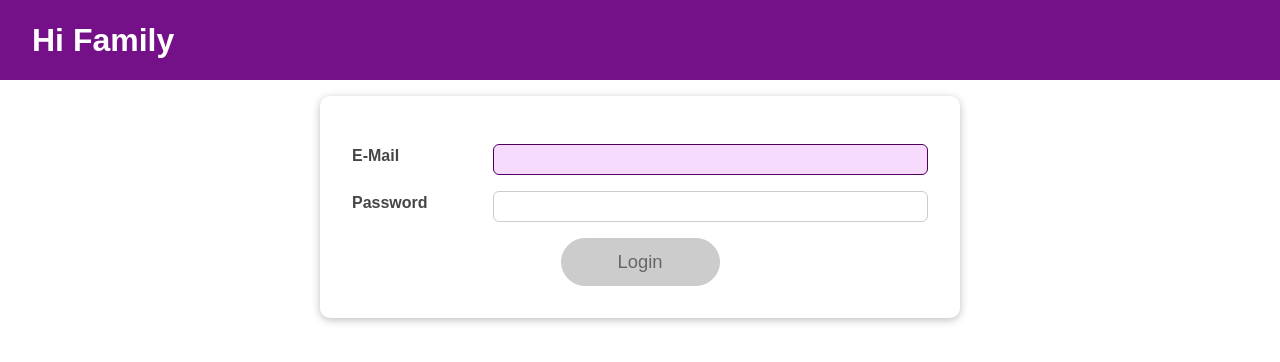
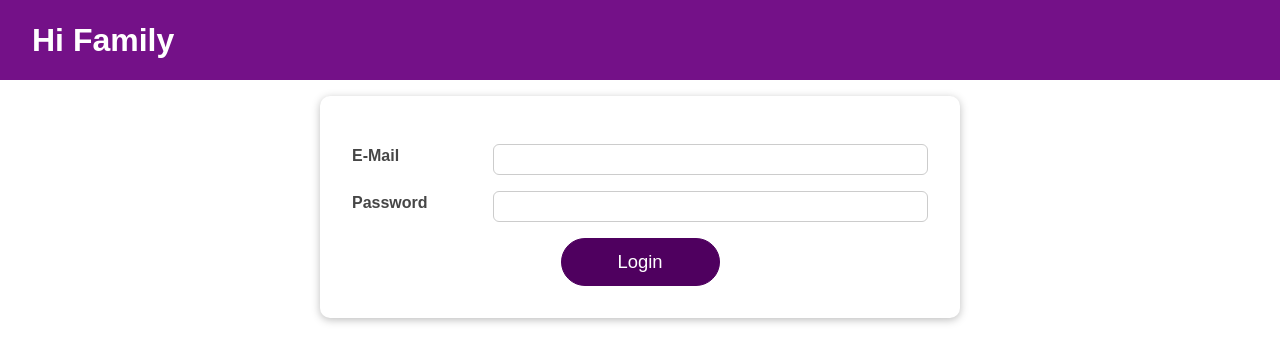
Before and after one commit to piyush-123-123/LoginPage, a React (Vite) app: page / in a window 1280 px wide. Shown: the top 362 px of the page. Built offline with nearby package versions, Linux system fonts and the light colour scheme.

Commit message:
Implemented useImperativeHandle hook

```diff
--- a/src/components/Home/Home.jsx
+++ b/src/components/Home/Home.jsx
@@ -1,14 +1,15 @@
-import React from 'react';
+import React, { useContext } from 'react';
 
 import Card from '../UI/Card/Card';
 import classes from './Home.module.css';
 import Button from '../UI/Button/Button';
-
+import AuthContext from '../../store/auth-context';
 const Home = (props) => {
+    const ctx=useContext(AuthContext);
   return (
     <Card className={classes.home}>
       <h1>Welcome back Piyush !!</h1>
-      <Button onClick={props.onLogout}>Logout</Button>
+      <Button onClick={ctx.onLogout}>Logout</Button>
     </Card>
   );
 };
--- /dev/null
+++ b/src/components/Input/Input.jsx
@@ -0,0 +1,36 @@
+import React,{useEffect, useImperativeHandle, useRef} from "react";
+import classes from "./Input.module.css";
+const Input=React.forwardRef((props,ref)=>{
+
+    const InputRef=useRef();
+    const activate=()=>{
+        InputRef.current.focus();
+    }
+    useImperativeHandle(ref,()=>{
+        return {
+            focus:activate
+        }
+    })
+
+
+return (
+     <div
+              className={`${classes.control} ${
+                props.isValid === false ? classes.invalid : ""
+              }`}
+            >
+              <label htmlFor={props.id}>{props.label}</label>
+              <input
+                type={props.type}
+                ref={InputRef}
+                id={props.id}
+                value={props.value}
+                onChange={props.onChange}
+                onBlur={props.onBlur}
+              />
+            </div>
+)
+
+
+});
+export default Input;
--- /dev/null
+++ b/src/components/Input/Input.module.css
@@ -0,0 +1,50 @@
+
+.control {
+  margin: 1rem 0;
+  display: flex;
+  align-items: stretch;
+  flex-direction: column;
+}
+
+.control label,
+.control input {
+  display: block;
+}
+
+.control label {
+  font-weight: bold;
+  flex: 1;
+  color: #464646;
+  margin-bottom: 0.5rem;
+}
+
+.control input {
+  flex: 3;
+  font: inherit;
+  padding: 0.35rem 0.35rem;
+  border-radius: 6px;
+  border: 1px solid #ccc;
+}
+
+.control input:focus {
+  outline: none;
+  border-color: #4f005f;
+  background: #f6dbfc;
+}
+
+.control.invalid input {
+  border-color: red;
+  background: #fbdada;
+}
+
+.actions {
+  text-align: center;
+}
+
+@media (min-width: 768px) {
+  .control {
+    align-items: center;
+    flex-direction: row;
+  }
+
+}
--- a/src/components/Login/Login.jsx
+++ b/src/components/Login/Login.jsx
@@ -1,11 +1,9 @@
-
-
 import React, { useState, useReducer, useEffect ,useContext ,useRef} from "react";
-
 import Card from "../UI/Card/Card";
 import classes from "./Login.module.css";
 import Button from "../UI/Button/Button";
 import AuthContext from "../../store/auth-context";
+import Input from "../Input/Input";
 
 const emailReducer = (state, action) => {
   if (action.type === "USER_INPUT") {
@@ -23,28 +21,32 @@ const passwordReducer = (state, action) => {
   if (action.type == "PASS_BLUR"){
     return { value: state.value, isValid: state.value.trim().length > 6 };
   }
-
-
 }
 
 const Login = (props) => {
+
   const [formIsValid, setFormIsValid] = useState(false);
-
   const [emailState, dispatchEmail] = useReducer(emailReducer, {
     value: "",
     isValid: null,
   });
+
   const [passwordState, dispatchPassword] = useReducer(passwordReducer, {
     value: "",
     isValid: null
   });
 
+  //const InputRef=useRef(null);
+  //useEffect(()=>{
+   // InputRef.current.focus();
+  //},[]);
+  const emailRef=useRef();
+  const passwordRef=useRef();
+
   const {isValid:emailValid}=emailState;
   const {isValid:passwordValid}=passwordState;
-  const emailRef=useRef(null);
-  useEffect(()=>{
-    emailRef.current.focus();
-  },[]);
+
+
   useEffect(()=>{
    const timer=setTimeout(()=>{
     console.log("Checking form");
@@ -54,12 +56,10 @@ const Login = (props) => {
   },[emailValid,passwordValid])
   const emailChangeHandler = (event) => {
     dispatchEmail({ type: "USER_INPUT", payload: event.target.value });
-
   };
 
   const passwordChangeHandler = (event) => {
     dispatchPassword({ type: "USER_PASS", payload: event.target.value })
-
   };
 
   const validateEmailHandler = () => {
@@ -69,47 +69,40 @@ const Login = (props) => {
   const validatePasswordHandler = () => {
     dispatchPassword({ type: "PASS_BLUR" });
   };
+
   const authCtx=useContext(AuthContext);
-
   const submitHandler = (event) => {
     event.preventDefault();
-    authCtx.onLogin(emailState.value, passwordState.value);
+    if(formIsValid){
+    authCtx.onLogin(emailState.value, passwordState.value);}
+    else if(!emailValid){
+        emailRef.current.focus();
+    }else{
+        passwordRef.current.focus();
+    }
   };
+
 
   return (
     <Card className={classes.login}>
       <form onSubmit={submitHandler}>
-        <div
-          className={`${classes.control} ${
-            emailState.isValid === false ? classes.invalid : ""
-          }`}
-        >
-          <label htmlFor="email">E-Mail</label>
-          <input
-            type="email"
+        <Input
+
+         type="email" id="email" label="E-Mail"
+         value={emailState.value}
          ref={emailRef}
-            id="email"
-            value={emailState.value}
          onChange={emailChangeHandler}
          onBlur={validateEmailHandler}
          />
-        </div>
-        <div
-          className={`${classes.control} ${
-            passwordState.isValid === false ? classes.invalid : ""
-          }`}
-        >
-          <label htmlFor="password">Password</label>
-          <input
-            type="password"
-            id="password"
+         <Input
+         type="password" id="password" label="Password"
          value={passwordState.value}
+         ref={passwordRef}
          onChange={passwordChangeHandler}
          onBlur={validatePasswordHandler}
          />
-        </div>
         <div className={classes.actions}>
-          <Button type="submit" className={classes.btn} disabled={!formIsValid}>
+          <Button type="submit" className={classes.btn} >
             Login
           </Button>
         </div>
--- a/src/components/Login/Login.module.css
+++ b/src/components/Login/Login.module.css
@@ -4,53 +4,6 @@
   margin: 2rem auto;
   padding: 2rem;
 }
-
-.control {
-  margin: 1rem 0;
-  display: flex;
-  align-items: stretch;
-  flex-direction: column;
-}
-
-.control label,
-.control input {
-  display: block;
-}
-
-.control label {
-  font-weight: bold;
-  flex: 1;
-  color: #464646;
-  margin-bottom: 0.5rem;
-}
-
-.control input {
-  flex: 3;
-  font: inherit;
-  padding: 0.35rem 0.35rem;
-  border-radius: 6px;
-  border: 1px solid #ccc;
-}
-
-.control input:focus {
-  outline: none;
-  border-color: #4f005f;
-  background: #f6dbfc;
-}
-
-.control.invalid input {
-  border-color: red;
-  background: #fbdada;
-}
-
 .actions {
   text-align: center;
 }
-
-@media (min-width: 768px) {
-  .control {
-    align-items: center;
-    flex-direction: row;
-  }
-
-}
```
Lines whose indentation alone changed are shown as unchanged.
